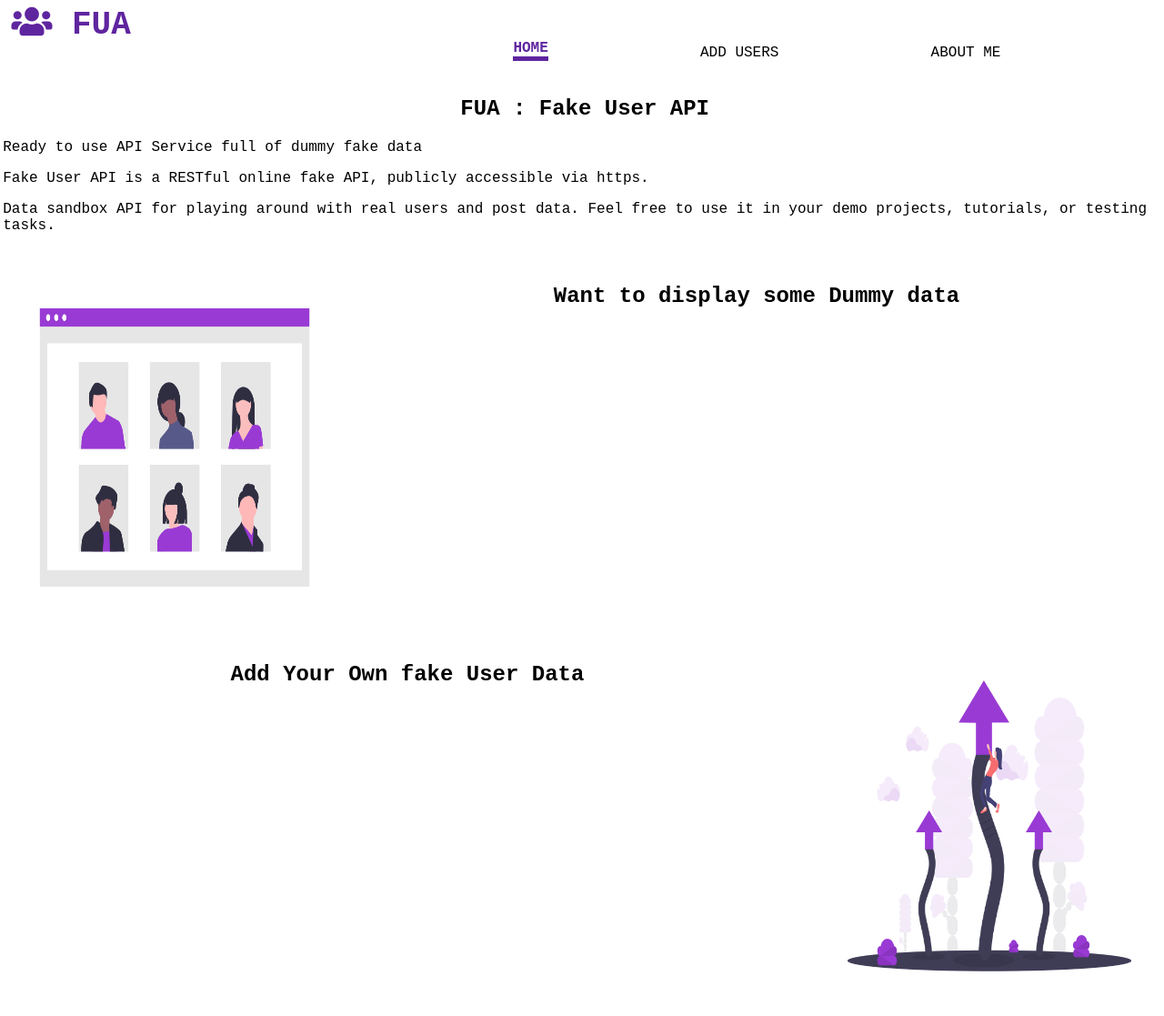
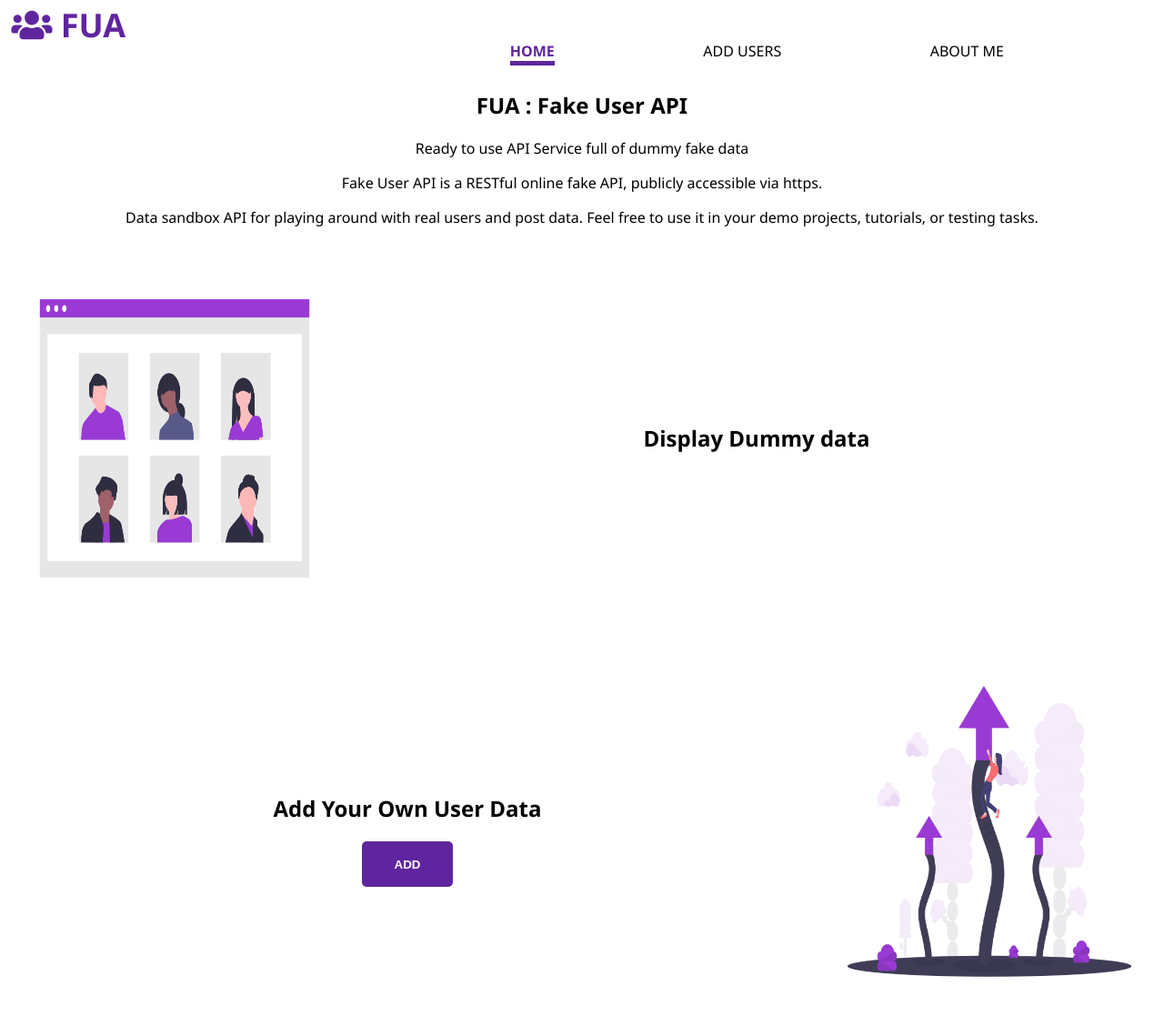
Before and after one commit to vvvk-gh/fakeUsersApi, a website: page src/public/index.html in a window 1280 px wide. Shown: the part 13-1130 px from the top of the page at 91% size. Drawn offline with nearby package versions, Linux system fonts and the light colour scheme.

Commit message:
added new page and svgs

```diff
--- a/src/public/assets/css/style.css
+++ b/src/public/assets/css/style.css
@@ -4,7 +4,7 @@ body {
   padding: 0;
   box-sizing: border-box;
   /* overflow-x: hidden; */
-  font-family: 'Courier New', Courier, monospace;
+  font-family: 'Segoe UI', Tahoma, Geneva, Verdana, sans-serif;
 }
 
 nav {
@@ -36,20 +36,25 @@ nav .navLinks {
   justify-content: space-evenly;
   text-transform: uppercase;
 }
-
-ul li:hover {
+nav ul li a {
+  text-decoration: none;
+  border: none;
+  color: black;
+}
+ul li a:hover {
   color: #5f259f;
+  font-weight: bolder;
   cursor: pointer;
 }
 
 ul .active {
   color: #5f259f;
-  font-weight: bold;
+  font-weight: bolder;
   border-bottom: 5px solid #5f259f;
 }
 section {
   /* padding: 0.1rem; */
-  margin: 1rem 0rem;
+  margin: 2rem 0rem;
   height: auto;
   width: 100%;
   /* border: 2px solid yellowgreen; */
@@ -60,13 +65,16 @@ section {
 }
 
 #hero {
-  padding: 0.2rem;
   display: block;
 }
 
 section .textContainer {
   width: 70%;
   height: 50vh;
+  display: flex;
+  flex-direction: column;
+  justify-content: center;
+  align-items: center;
   /* border: 3px solid red; */
 }
 
@@ -90,8 +98,29 @@ section .svgContainer img {
   height: 100vh;
   width: 50%;
 } */
+div svg {
+  width: 30%;
+  height: 30vh;
+}
+
+.button {
+  color: white;
+  font-weight: bold;
+  /* border: 2px solid black; */
+  border: none;
+  border-radius: 5px;
+  height: 50px;
+  width: 100px;
+  background-color: #5f259f;
+}
+
+.button:hover {
+  box-shadow: 1px 1px 3px rgba(0, 0, 0, 0.7);
+  top: 10px;
+}
 
 footer {
+  /* margin-bottom: 0px; */
   height: 30vh;
   width: 100%;
 }
--- a/src/public/index.html
+++ b/src/public/index.html
@@ -15,14 +15,14 @@
                     FUA</h1>
             </div>
             <ul class="navLinks">
-                <li class="active">Home</li>
-                <li>Add Users</li>
-                <li>About me</li>
+                <li><a href="index.html" class="active">Home</a></li>
+                <li><a href="adduser.html">Add Users</a> </li>
+                <li> <a href="#"> About me</a></li>
             </ul>
         </nav>
     </header>
-    <section id="hero">
-        <h1 style="text-align: center;">FUA : Fake User API</h1>
+    <section id="hero" style="text-align: center;">
+        <h1>FUA : Fake User API</h1>
         <p>Ready to use API Service full of dummy fake data</p>
         <p>
             Fake User API is a RESTful online fake API, publicly accessible via https.
@@ -39,7 +39,7 @@
             <img src="./assets/img/people.png" alt="people image">
         </div>
         <div class="textContainer">
-            <h2 style="text-align: center;">Want to display some Dummy data</h2>
+            <h2 style="text-align: center;">Display Dummy data</h2>
         </div>
     </section>
 
@@ -48,45 +48,12 @@
             <img src="./assets/img/upload.png" alt="upload image">
         </div>
         <div class="textContainer">
-            <h2 style="text-align: center;">Add Your Own fake User Data</h2>
+            <h2 style="text-align: center;">Add Your Own User Data</h2>
+            <button class="button"> ADD</button>
         </div>
     </section>
 <footer>
-
+    <svg xmlns="http://www.w3.org/2000/svg" viewBox="0 0 1440 320"><path fill="#5f259f" fill-opacity="1" d="M0,0L48,21.3C96,43,192,85,288,90.7C384,96,480,64,576,69.3C672,75,768,117,864,149.3C960,181,1056,203,1152,213.3C1248,224,1344,224,1392,224L1440,224L1440,320L1392,320C1344,320,1248,320,1152,320C1056,320,960,320,864,320C768,320,672,320,576,320C480,320,384,320,288,320C192,320,96,320,48,320L0,320Z"></path></svg>
 </footer>
-    <h1>Add Users</h1>
-    <label for="name">Name :
-        <input type="text" name="name" id="name">
-    </label>
-    <br>
-    <br>
-    <label for="age">Age:
-        <input type="text" name="age" id="age">
-    </label>
-    <br>
-    <br>
-    <label for="occupation">Occupation:
-        <input type="text" name="occupation" id="occupation">
-    </label>
-    <br>
-    <br>
-    <label for="email">Email:
-        <input type="email" name="email" id="email">
-    </label>
-    <br>
-    <br>
-    Gender:
-    <label for="male">
-        <input type="radio" name="gender" value="male" id="male">Male
-    </label>
-    <label for="female">
-        <input type="radio" name="gender" value="female" id="female">Female
-    </label>
-    <br>
-    <br>
-    <button id="submit">Submit</button>
-
-    <script src="https://code.jquery.com/jquery-3.5.1.js"></script>
-    <script src="./assets/js/script.js"></script>
 </body>
 </html>
```
Also changed, not shown: src/public/adduser.html (added, +67 -0 lines).
